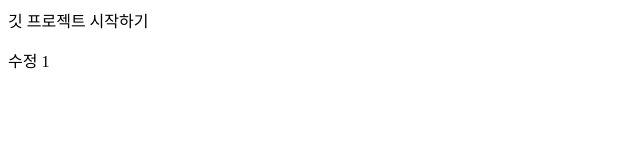
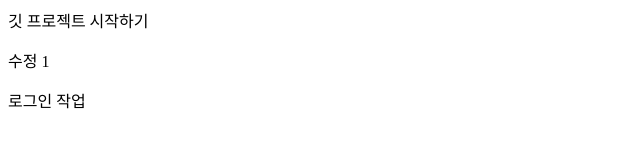
Before and after one commit to JooJoo94/myApp, a plain HTML site: page index.html in a window 1280 px wide. Shown: the full height of the page, 0-640 px from the left. Drawn offline with Linux system fonts and the light colour scheme.

Commit message:
로그인 폼 작업

```diff
--- a/index.html
+++ b/index.html
@@ -9,5 +9,6 @@
   <body>
     깃 프로젝트 시작하기
     <p>수정 1</p>
+    <p>로그인 작업</p>
   </body>
 </html>
```
Also changed, not shown: dir1/app1.js (added), 1 other file.
